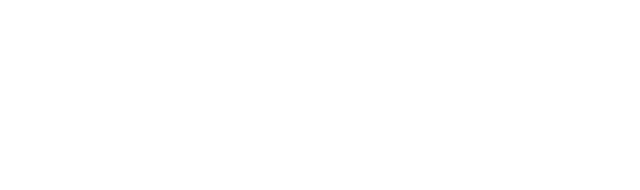
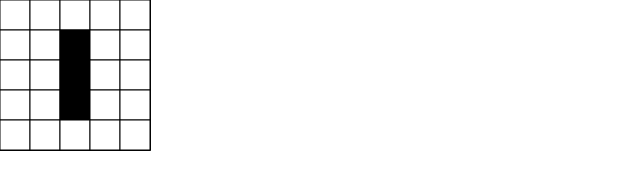
Before and after one commit to Yehor-Makarenko/OOP-2-Sem-Lab-2, a plain HTML site: page html/index.html in a window 1280 px wide. Shown: the whole page, without its empty margins (0-640 px from the left). Drawn offline with Linux system fonts and the light colour scheme.

Commit message:
Fixed modules

```diff
--- a/html/index.html
+++ b/html/index.html
@@ -9,6 +9,6 @@
 <body>
   <canvas id="screen" width="900" height="900"></canvas>
 
-  <script src="../js/scipt.js"></script>
+  <script type="module" src="../js/scipt.js"></script>
 </body>
 </html>
--- a/js/Classes/Cells/State.js
+++ b/js/Classes/Cells/State.js
@@ -1,4 +1,4 @@
-import CompositeRule from "../Rules/CompositeRule";
+import CompositeRule from "../Rules/CompositeRule.js";
 
 export default class State {
   constructor(name, neighborhood) {
@@ -20,7 +20,7 @@ export default class State {
   }
 
   getNewState(cell, neighbours) {
-    let newState = this._rules.getNewState(neighbours);
+    let newState = this._compositeRule.getNewState(neighbours);
     if (newState === null) {
       return cell.state;
     }
--- a/js/Classes/Cells/StatesFactory.js
+++ b/js/Classes/Cells/StatesFactory.js
@@ -1,4 +1,4 @@
-import State from "./State";
+import State from "./State.js";
 export default class StatesFactory {
   static _states = [];
 
--- a/js/Classes/Rules/CompositeRule.js
+++ b/js/Classes/Rules/CompositeRule.js
@@ -1,4 +1,4 @@
-import Rule from "./Rule";
+import Rule from "./Rule.js";
 
 export default class CompositeRule {
   constructor() {
--- a/js/Classes/Rules/Rule.js
+++ b/js/Classes/Rules/Rule.js
@@ -1,4 +1,4 @@
-import StatesFactory from "../Cells/StatesFactory";
+import StatesFactory from "../Cells/StatesFactory.js";
 
 export default class Rule {
   constructor(newStateName, ruleStateName, operator, cellsNumber) {
@@ -16,15 +16,15 @@ export default class Rule {
       }
     }
 
-    if (operator === "=") {
+    if (this._operator === "=") {
       return stateCounter === this._cellsNumber;
-    } else if (operator === ">") {
+    } else if (this._operator === ">") {
       return stateCounter > this._cellsNumber;
-    } else if (operator === ">=") {
+    } else if (this._operator === ">=") {
       return stateCounter >= this._cellsNumber;
-    } else if (operator === "<") {
+    } else if (this._operator === "<") {
       return stateCounter < this._cellsNumber;
-    } else if (operator === "<=") {
+    } else if (this._operator === "<=") {
       return stateCounter <= this._cellsNumber;
     }
 
--- a/js/scipt.js
+++ b/js/scipt.js
@@ -1,6 +1,52 @@
+import CellsController from "./Classes/Cells/CellsController.js";
+import MooreNeighborhood from "./Classes/Neighborhoods/MooreNeighborhood.js";
+
 const canvas = document.getElementById("screen");
 const context = canvas.getContext("2d");
 const cellWidth = 30;
 const cellHeight = 30;
 
-let col = 0;
+const cc = CellsController.getInstance();
+cc.addState(0, new MooreNeighborhood(1, 5));
+cc.addState(1, new MooreNeighborhood(1, 5));
+cc.addRule(0, 1, 1, "=", 3);
+cc.addRule(1, 0, 1, "=", 1);
+cc.addRule(1, 0, 1, ">", 3);
+for (let i = 0; i < 5; i++) {
+  for (let j = 0; j < 5; j++) {
+    if (i === 2 && j > 0 && j < 4) {
+      cc.addCell(j, i, 1);
+    } else {
+      cc.addCell(j, i, 0);
+    }
+  }
+}
+cc.setNeighbours();
+
+for (let cell of cc.cells) {
+  if (cell.state.name === 0) {
+    context.fillStyle = "#ffffff";
+  } else {
+    context.fillStyle = "#000000";
+  }
+  context.fillRect(cell.x * 30, cell.y * 30, 30, 30);
+  context.strokeRect(cell.x * 30, cell.y * 30, 30, 30);
+}
+
+setInterval(() => {
+  cc.update();
+
+  for (let cell of cc.cells) {
+    if (cell.state.name === 0) {
+      context.fillStyle = "#ffffff";
+    } else {
+      context.fillStyle = "#000000";
+    }
+    context.fillRect(cell.x * 30, cell.y * 30, 30, 30);
+    context.strokeRect(cell.x * 30, cell.y * 30, 30, 30);
+  }
+}, 1000);
+
+// seed = seed ^ (seed << 13)
+// seed = seed ^ (seed >> 17)
+// seed = seed ^ (seed << 5)
```
